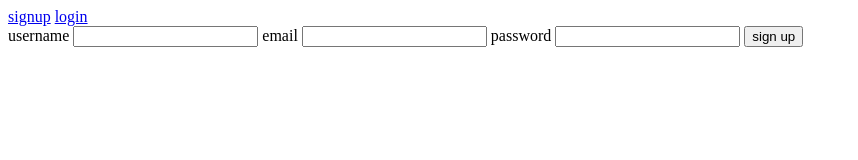
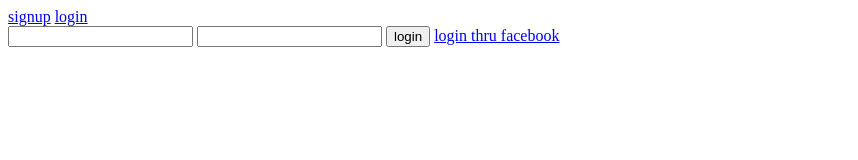
Before and after one commit to sleepylemur/feelz, a website: page public/index.html in a window 1280 px wide. Shown: the whole page, without its empty margins (0-858 px from the left). Drawn offline with nearby package versions, Linux system fonts and the light colour scheme; some packages are replaced by stand-ins of ours; files that its build step writes are made by us from their sources.

```diff
--- a/public/index.html
+++ b/public/index.html
@@ -13,15 +13,6 @@
   <body ng-app="vent">
     <a href="#/signup">signup</a>
     <a href="#/login">login</a>
-    <form ng-controller = "SignUpCtrl">
-      <label for ="username"> username </label>
-      <input type = "text"  id = "username" ng-model = "user.username">
-      <label for ="email"> email </label>
-      <input type = "text"  id = "email" ng-model = "user.email">
-      <label for ="password"> password </label>
-      <input type = "password" id = "password" ng-model = "user.password">
-      <button ng-click ="signUp()">sign up </button>
-    </form>
     <ng-view>
     </ng-view>
   </body>
--- a/public/js/app.js
+++ b/public/js/app.js
@@ -35,5 +35,8 @@
       .when('/fb', {
         templateUrl: '../template/fb.html',
         controller: 'fbCtrl'
+      })
+      .otherwise({
+        redirectTo: '/login'
       });
   });
```
